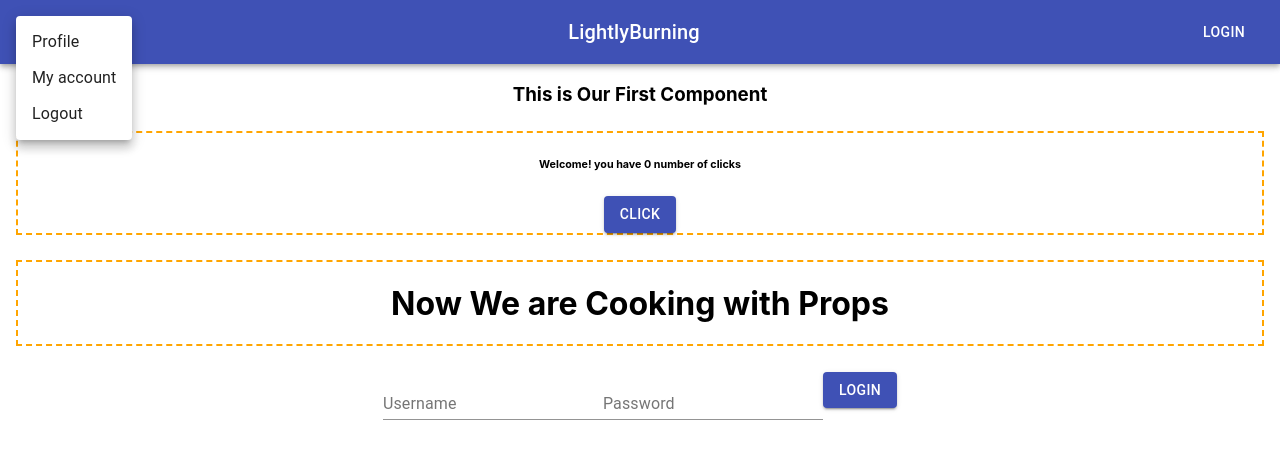
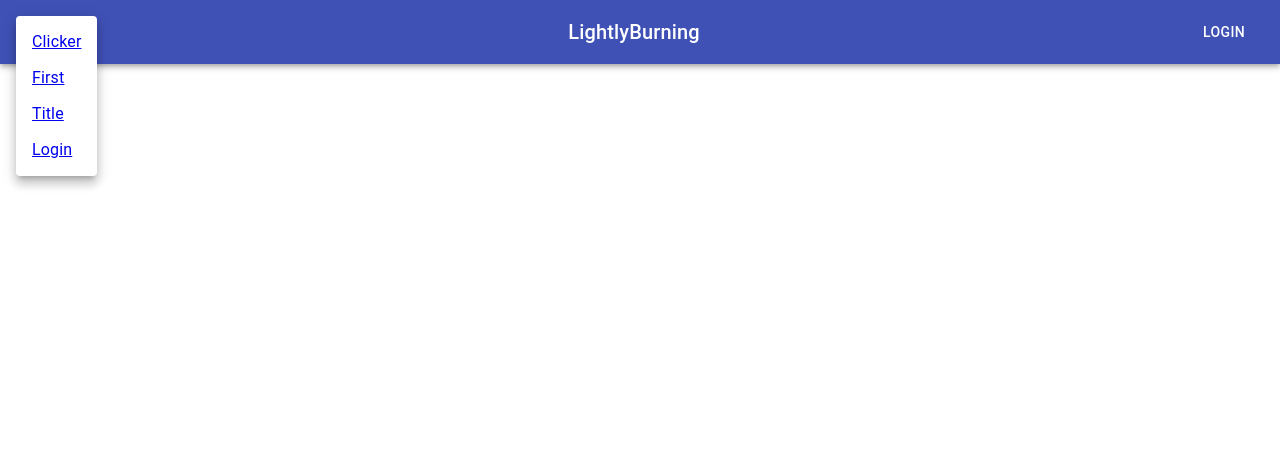
Before and after one commit to 2006NodeDev/Demos, a React (Create React App) app in the folder 3Week/lightlyburning-ui/: page / in a window 1280 px wide. Both pictures are taken after a click on the button "menu". Shown: the top 450 px of the page. Built offline with nearby package versions, Linux system fonts and the light colour scheme.

Commit message:
shared state and login

```diff
--- a/3Week/lightlyburning-ui/package.json
+++ b/3Week/lightlyburning-ui/package.json
@@ -12,9 +12,13 @@
     "@types/node": "^12.12.47",
     "@types/react": "^16.9.41",
     "@types/react-dom": "^16.9.8",
+    "@types/react-router": "^5.1.8",
+    "@types/react-router-dom": "^5.1.5",
     "axios": "^0.19.2",
     "react": "^16.13.1",
     "react-dom": "^16.13.1",
+    "react-router": "^5.2.0",
+    "react-router-dom": "^5.2.0",
     "react-scripts": "3.4.1",
     "typescript": "^3.7.5"
   },
--- a/3Week/lightlyburning-ui/src/App.tsx
+++ b/3Week/lightlyburning-ui/src/App.tsx
@@ -1,4 +1,4 @@
-import React from 'react';
+import React, { useState } from 'react';
 import './App.css';
 import { FirstComponent } from './components/FirstComponent/FirstComponent';
 import { TitleComponent } from './components/TitleComponent/TitleComponent';
@@ -6,27 +6,49 @@ import { FancyBorder } from './components/FancyBorderComponent/FancyBorderCompon
 import { NavBarComponent } from './components/NavBarComponent/NavBarComponent';
 import { ClickerComponent } from './components/ClickerComponent/ClickerComponent';
 import { LoginComponent } from './components/LoginComponent/LoginComponent';
+import { BrowserRouter as Router, Route } from 'react-router-dom'
+import { User } from './models/User';
 
 // this is the first and highest component in the hierarchy
 // the root level component
 // every other component we make we will put into APP somewhere ( if doing SPA )
 function App() {
+  const [currentUser, changeCurrentUser] = useState<null | User>(null)
   return (
     <div className="App">
-      <NavBarComponent/>
+      {/* //this is the root level tag that allows us to do routing in the first place */}
 
+      <Router>
+        {/* the router component has no display elements, its only purpose is to manage the data and functionality of routing */}
+        <NavBarComponent />
+        {/* if the path in the route matches the path in the url of the browser
+        render the component */}
+        <Route path='/first'>
           <FirstComponent />
+        </Route>
+
         {/* this is how you use a component in react
           just like any other html tag */}
+        <Route path='/clicker'>
+          {/* With route, we can supply the component to render as a child */}
           <FancyBorder>
-        <ClickerComponent/>
+            <ClickerComponent user={currentUser}/>
           </FancyBorder>
-      <FancyBorder>
+        </Route>
+        <Route path='/title' render={(props) => (
+          // we are making an anonymous react component using the render field
+          //this gives the best of both world, we can make complicated component combos and give them router props
+          <FancyBorder  {...props} >
+            {/* by spreading props above, we supply history location and match to the fancyborder */}
             {/* fancy border is acting as a container component */}
             <TitleComponent title={'Now We are Cooking with Props'} size='large' />
             {/* title component is the "data" being held and displayed in the container component */}
-      </FancyBorder>
-      <LoginComponent/>
+          </FancyBorder>)} />
+        {/* with route we can use the component property to specify what should be rendered
+         we get passed in as props, history, location and match, but we can't set any of our own props*/}
+        <Route path='/login' render={(props)=>(<LoginComponent changeCurrentUser={changeCurrentUser} {...props} />)} />
+      </Router>
+
     </div>
   );
 }
--- a/3Week/lightlyburning-ui/src/components/ClickerComponent/ClickerComponent.tsx
+++ b/3Week/lightlyburning-ui/src/components/ClickerComponent/ClickerComponent.tsx
@@ -1,9 +1,15 @@
 import React, { FunctionComponent, useState } from 'react'
 import Button from '@material-ui/core/Button'
 import { TitleComponent } from '../TitleComponent/TitleComponent'
+import { User } from '../../models/User'
+import {Redirect} from 'react-router-dom'
 
 
-export const ClickerComponent: FunctionComponent<any> = (props) => {
+interface IClickerProps{
+    user:User|null
+}
+
+export const ClickerComponent: FunctionComponent<IClickerProps> = (props) => {
 
     const [clicks, changeClicks] = useState(0)// this is a function provided by react to allow us to keep track of data within the component
     //it returns 2 values, the first being the object that is state,
@@ -12,10 +18,11 @@ export const ClickerComponent: FunctionComponent<any> = (props) => {
     // the value clicks is immutable, it can only be changed using the function we got alongside
 
     return (
+        (props.user) ?
         <div>
             {/* By taking a value from state and embbeding it into the display we are doing something we call data binding
             fundamental property of react web design*/}
-            <TitleComponent size='small' title={`Welcome! you have ${clicks} number of clicks`} />
+            <TitleComponent size='small' title={`Welcome ${props.user.username}! you have ${clicks} number of clicks`} />
             {/* when handling an event we need to provide a callback function, not a function call
             if you weant to call a specific function with a specific value when an event takes place
             wrap that function call in an anonymous function
@@ -25,6 +32,8 @@ export const ClickerComponent: FunctionComponent<any> = (props) => {
                 Click
             </Button>
         </div>
+        :
+        <Redirect to='/login'/>
     )
 
 
--- a/3Week/lightlyburning-ui/src/components/LoginComponent/LoginComponent.tsx
+++ b/3Week/lightlyburning-ui/src/components/LoginComponent/LoginComponent.tsx
@@ -2,14 +2,19 @@ import React, { FunctionComponent, useState, SyntheticEvent } from 'react'
 import TextField from '@material-ui/core/TextField'
 import Button from '@material-ui/core/Button'
 import { lightlyburningLogin } from '../../remote/lightlyburning-api/lightlyburning-login'
+import {RouteComponentProps} from 'react-router-dom'
 
+//the interface called route component props just defines history match and location
+interface ILoginProps extends RouteComponentProps{
+    changeCurrentUser:(newUser:any)=>void
+}
 
-export const LoginComponent:FunctionComponent<any> = (props) => {
+export const LoginComponent:FunctionComponent<ILoginProps> = (props) => {
 
     //we need to keep track of a username and a password
     const [username, changeUsername] = useState('')// two bits of state from react
     const [password, changePassword] = useState('')// one for username, one for password
-    const [currentUser, changeCurrentUser] = useState(null)
+    // there used to be the user state here - now it is from props
 
     const updateUsername = (event:any) => {//callback for events
         event.preventDefault()//stop the default behaviour of the event
@@ -24,8 +29,9 @@ export const LoginComponent:FunctionComponent<any> = (props) => {
     const loginSubmit = async (e:SyntheticEvent) => {//sythentic events are react interface for converting between the many different types of browser events
         e.preventDefault()
         let res = await lightlyburningLogin(username, password)
-        changeCurrentUser(res)
+        props.changeCurrentUser(res)
         changePassword('')
+        props.history.push('/clicker')
     }
 
     return (
--- a/3Week/lightlyburning-ui/src/components/NavBarComponent/NavBarComponent.tsx
+++ b/3Week/lightlyburning-ui/src/components/NavBarComponent/NavBarComponent.tsx
@@ -8,6 +8,7 @@ import MenuIcon from '@material-ui/icons/Menu';
 import { createStyles, makeStyles, Theme } from '@material-ui/core/styles';
 import Menu from '@material-ui/core/Menu'
 import MenuItem from '@material-ui/core/MenuItem'
+import {Link} from 'react-router-dom'
 
 //this is an example of Jss - a more js way of doing css
 const useStyles = makeStyles((theme: Theme) =>
@@ -51,10 +52,10 @@ export const NavBarComponent: FunctionComponent<any> = (props) => {
                         keepMounted
                         open={Boolean(anchorEl)}
                         onClose={handleClose}>
-                        <MenuItem onClick={handleClose}>Profile</MenuItem>
-                        <MenuItem onClick={handleClose}>My account</MenuItem>
-                        <MenuItem onClick={handleClose}>Logout</MenuItem>
-
+                        <MenuItem onClick={handleClose}><Link to='/clicker'>Clicker</Link></MenuItem>
+                        <MenuItem onClick={handleClose}><Link to='/first'>First</Link></MenuItem>
+                        <MenuItem onClick={handleClose}><Link to='/title'>Title</Link></MenuItem>
+                        <MenuItem onClick={handleClose}><Link to='/login'>Login</Link></MenuItem>
                     </Menu>
                     <Typography variant="h6" className={classes.title}>
                         LightlyBurning
--- /dev/null
+++ b/3Week/lightlyburning-ui/src/models/User.ts
@@ -0,0 +1,7 @@
+export interface User {
+    userId:number//identifier
+    username:string
+    password:string
+    email:string
+    role:string
+}
--- a/3Week/lightlyburning-ui/src/remote/lightlyburning-api/lightlyburning-login.ts
+++ b/3Week/lightlyburning-ui/src/remote/lightlyburning-api/lightlyburning-login.ts
@@ -1,4 +1,5 @@
 import { lightlyburningClient } from "."
+import { User } from "../../models/User";
 
 
 
```
Also changed, not shown: 1 other file (tests, documents, lock files or other folders). Lines whose indentation alone changed are shown as unchanged.
